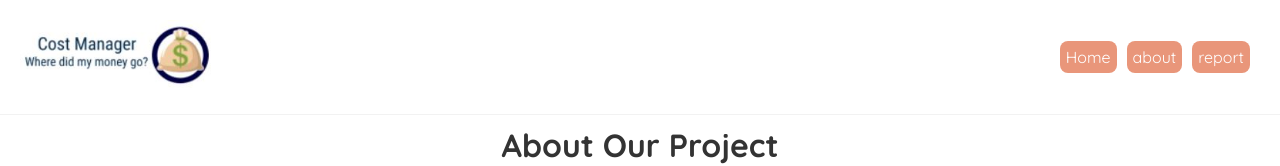
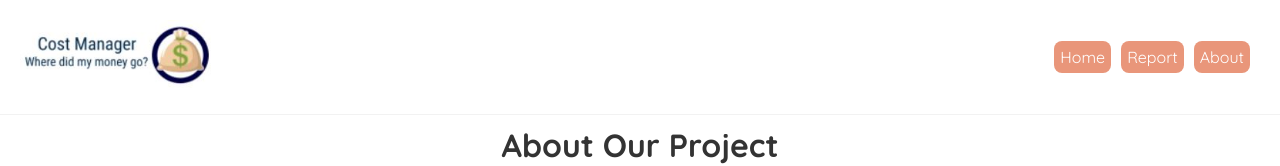
Before and after one commit to EdenBlau/Cost-Manager, a React (Create React App) app: page /about in a window 1280 px wide. Shown: the top 166 px of the page. Built offline with nearby package versions, Linux system fonts and the light colour scheme.

Commit message:
update project requirement

```diff
--- a/src/About.js
+++ b/src/about.js
@@ -1,6 +1,6 @@
 import React, {useEffect} from 'react';
 import './About.css'
-import TeamMember from './TeamMember';
+import TeamMember from './teamMember';
 import peleg from './peleg.jpg'
 import eden from './eden.jpeg'
 import dudi from './dudi.jpeg'
--- a/src/index.js
+++ b/src/index.js
@@ -1,7 +1,7 @@
 import React from 'react';
 import ReactDOM from 'react-dom/client';
 import './index.css';
-import App from './App';
+import App from './app';
 import reportWebVitals from './reportWebVitals';
 
 const root = ReactDOM.createRoot(document.getElementById('root'));
--- a/src/Navbar.js
+++ b/src/navbar.js
@@ -12,8 +12,8 @@ const Navbar = () => {
 
             <div className="links_container">
                 <Link to="/" className="links">Home</Link>
-                <Link to="/about" className="links">about</Link>
-                <Link to="/report" className="links">report</Link>
+                <Link to="/report" className="links">Report</Link>
+                <Link to="/about" className="links">About</Link>
 
             </div>
         </nav>
```
Also changed, not shown: src/app.js (renamed from src/App.js, +4 -4 lines), src/reports.js (renamed from src/Reports.js, +4 -4 lines), src/home.js (renamed from src/Home.js), src/teamMember.js (renamed from src/TeamMember.js).
